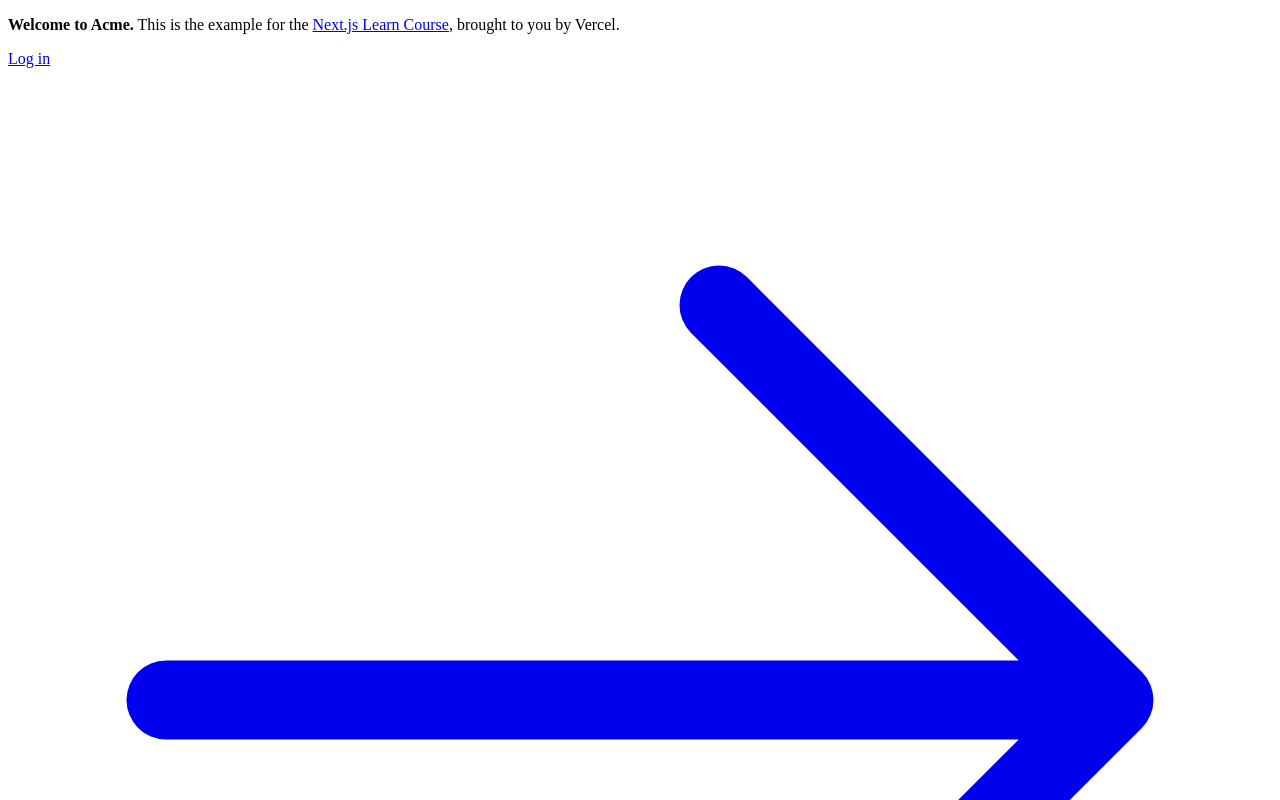
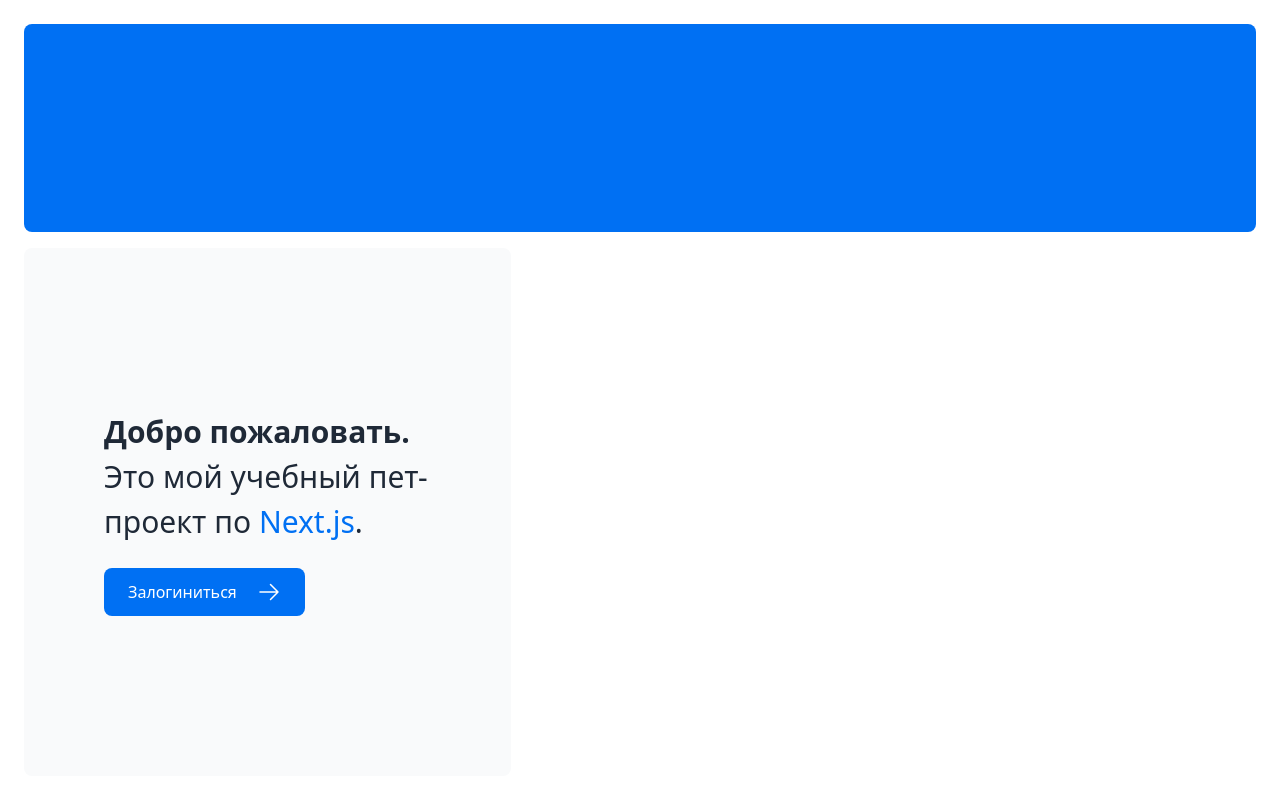
Before and after one commit to Arhonist/nextjs-dashboard, a Next.js app: page / in a window 1280 px wide. Shown: the top 800 px of the page. Built offline with nearby package versions, Linux system fonts and the light colour scheme.

Commit message:
Конфиг и установка prettier. Главная страница.

```diff
--- a/app/layout.tsx
+++ b/app/layout.tsx
@@ -1,11 +1,9 @@
-export default function RootLayout({
-  children,
-}: {
-  children: React.ReactNode;
-}) {
-  return (
-    <html lang="en">
-      <body>{children}</body>
-    </html>
-  );
+import '@/app/ui/global.css';
+
+export default function RootLayout({ children }: { children: React.ReactNode }) {
+    return (
+        <html lang="en">
+            <body>{children}</body>
+        </html>
+    );
 }
--- a/app/lib/data.ts
+++ b/app/lib/data.ts
@@ -5,7 +5,7 @@ import {
     InvoiceForm,
     InvoicesTable,
     LatestInvoiceRaw,
-  Revenue,
+    Revenue
 } from './definitions';
 import { formatCurrency } from './utils';
 
@@ -41,7 +41,7 @@ export async function fetchLatestInvoices() {
 
         const latestInvoices = data.map((invoice) => ({
             ...invoice,
-      amount: formatCurrency(invoice.amount),
+            amount: formatCurrency(invoice.amount)
         }));
         return latestInvoices;
     } catch (error) {
@@ -62,11 +62,7 @@ export async function fetchCardData() {
          SUM(CASE WHEN status = 'pending' THEN amount ELSE 0 END) AS "pending"
          FROM invoices`;
 
-    const data = await Promise.all([
-      invoiceCountPromise,
-      customerCountPromise,
-      invoiceStatusPromise,
-    ]);
+        const data = await Promise.all([invoiceCountPromise, customerCountPromise, invoiceStatusPromise]);
 
         const numberOfInvoices = Number(data[0][0].count ?? '0');
         const numberOfCustomers = Number(data[1][0].count ?? '0');
@@ -77,7 +73,7 @@ export async function fetchCardData() {
             numberOfCustomers,
             numberOfInvoices,
             totalPaidInvoices,
-      totalPendingInvoices,
+            totalPendingInvoices
         };
     } catch (error) {
         console.error('Database Error:', error);
@@ -86,10 +82,7 @@ export async function fetchCardData() {
 }
 
 const ITEMS_PER_PAGE = 6;
-export async function fetchFilteredInvoices(
-  query: string,
-  currentPage: number,
-) {
+export async function fetchFilteredInvoices(query: string, currentPage: number) {
     const offset = (currentPage - 1) * ITEMS_PER_PAGE;
 
     try {
@@ -157,7 +150,7 @@ export async function fetchInvoiceById(id: string) {
         const invoice = data.map((invoice) => ({
             ...invoice,
             // Convert amount from cents to dollars
-      amount: invoice.amount / 100,
+            amount: invoice.amount / 100
         }));
 
         return invoice[0];
@@ -207,7 +200,7 @@ export async function fetchFilteredCustomers(query: string) {
         const customers = data.map((customer) => ({
             ...customer,
             total_pending: formatCurrency(customer.total_pending),
-      total_paid: formatCurrency(customer.total_paid),
+            total_paid: formatCurrency(customer.total_paid)
         }));
 
         return customers;
--- a/app/page.tsx
+++ b/app/page.tsx
@@ -5,23 +5,19 @@ import Link from 'next/link';
 export default function Page() {
     return (
         <main className="flex min-h-screen flex-col p-6">
-      <div className="flex h-20 shrink-0 items-end rounded-lg bg-blue-500 p-4 md:h-52">
-        {/* <AcmeLogo /> */}
-      </div>
+            <div className="flex h-20 shrink-0 items-end rounded-lg bg-blue-500 p-4 md:h-52">{/* <AcmeLogo /> */}</div>
             <div className="mt-4 flex grow flex-col gap-4 md:flex-row">
                 <div className="flex flex-col justify-center gap-6 rounded-lg bg-gray-50 px-6 py-10 md:w-2/5 md:px-20">
                     <p className={`text-xl text-gray-800 md:text-3xl md:leading-normal`}>
-            <strong>Welcome to Acme.</strong> This is the example for the{' '}
-            <a href="https://nextjs.org/learn/" className="text-blue-500">
-              Next.js Learn Course
-            </a>
-            , brought to you by Vercel.
+                        <strong>Добро пожаловать.</strong>
+                        <br />
+                        Это мой учебный пет-проект по <span className="text-blue-500">Next.js</span>.
                     </p>
                     <Link
                         href="/login"
                         className="flex items-center gap-5 self-start rounded-lg bg-blue-500 px-6 py-3 text-sm font-medium text-white transition-colors hover:bg-blue-400 md:text-base"
                     >
-            <span>Log in</span> <ArrowRightIcon className="w-5 md:w-6" />
+                        <span>Залогиниться</span> <ArrowRightIcon className="w-5 md:w-6" />
                     </Link>
                 </div>
                 <div className="flex items-center justify-center p-6 md:w-3/5 md:px-28 md:py-12">
--- a/app/ui/invoices/status.tsx
+++ b/app/ui/invoices/status.tsx
@@ -4,13 +4,10 @@ import clsx from 'clsx';
 export default function InvoiceStatus({ status }: { status: string }) {
     return (
         <span
-      className={clsx(
-        'inline-flex items-center rounded-full px-2 py-1 text-xs',
-        {
+            className={clsx('inline-flex items-center rounded-full px-2 py-1 text-xs', {
                 'bg-gray-100 text-gray-500': status === 'pending',
-          'bg-green-500 text-white': status === 'paid',
-        },
-      )}
+                'bg-green-500 text-white': status === 'paid'
+            })}
         >
             {status === 'pending' ? (
                 <>
--- a/package.json
+++ b/package.json
@@ -15,6 +15,7 @@
     "next-auth": "5.0.0-beta.25",
     "postcss": "8.5.1",
     "postgres": "^3.4.6",
+    "prettier": "^3.6.2",
     "react": "latest",
     "react-dom": "latest",
     "tailwindcss": "3.4.17",
```
Also changed, not shown: app/ui/invoices/table.tsx (+14 -23 lines), app/lib/definitions.ts (indentation only), 2 other files (tests, documents, lock files or other folders). Lines whose indentation alone changed are shown as unchanged.
